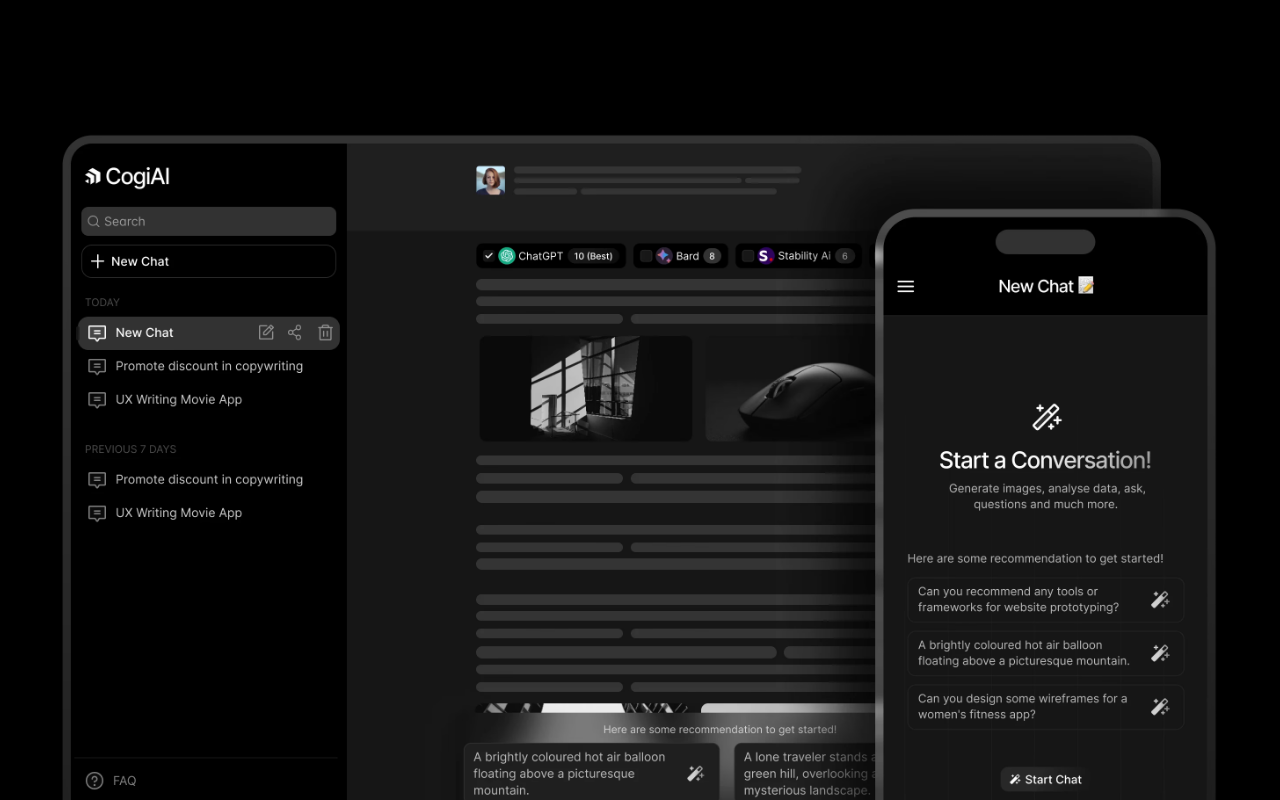
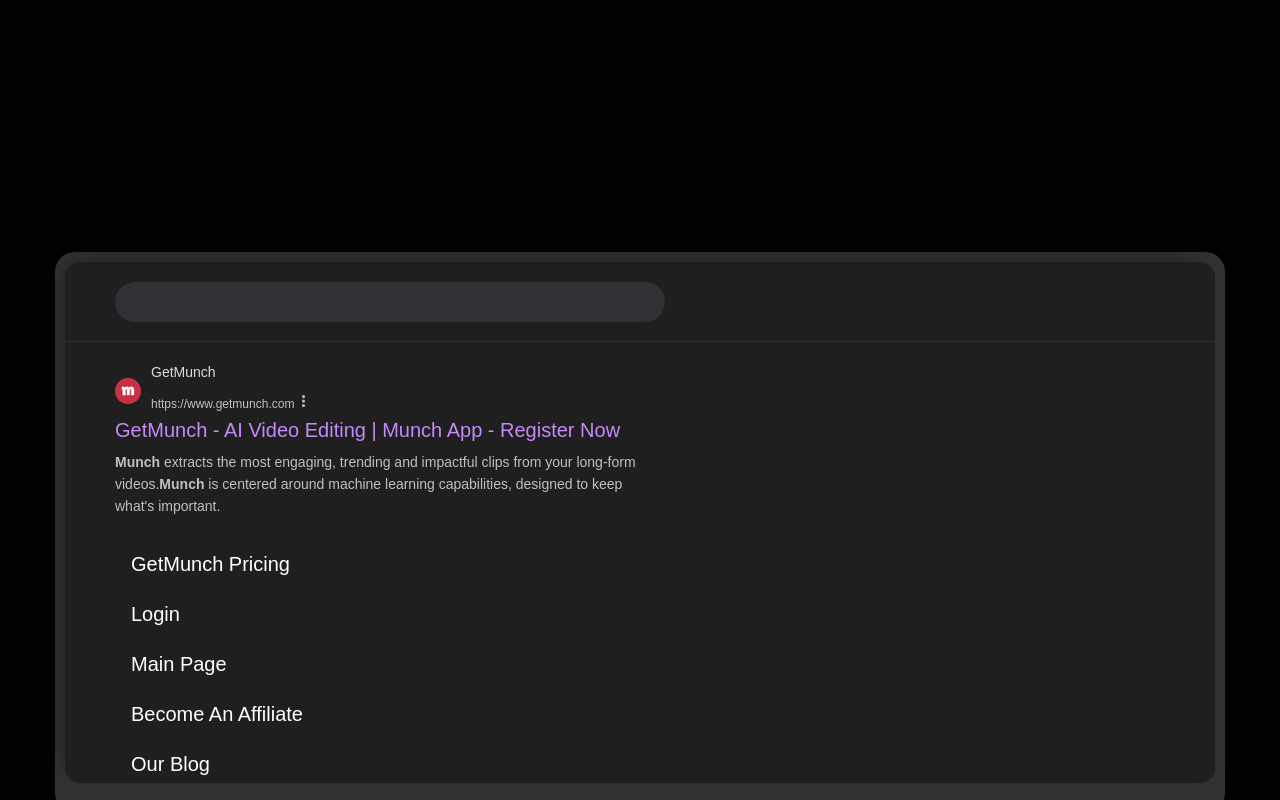
Before and after one commit to Nandita-Paul/ppccai, a React (Create React App) app: page / in a window 1280 px wide. Shown: the part 720-1520 px from the top of the page. Built offline with nearby package versions, Linux system fonts and the light colour scheme.

Commit message:
google sec

```diff
--- a/public/index.html
+++ b/public/index.html
@@ -6,6 +6,9 @@
     <link href="https://cdn.jsdelivr.net/npm/bootstrap@5.3.3/dist/css/bootstrap.min.css" rel="stylesheet" integrity="sha384-QWTKZyjpPEjISv5WaRU9OFeRpok6YctnYmDr5pNlyT2bRjXh0JMhjY6hW+ALEwIH" crossorigin="anonymous">
     <link href="https://fonts.googleapis.com/css2?family=Inter:wght@100..900&display=swap" rel="stylesheet">
     <script src="https://cdn.jsdelivr.net/npm/bootstrap@5.3.3/dist/js/bootstrap.bundle.min.js" integrity="sha384-YvpcrYf0tY3lHB60NNkmXc5s9fDVZLESaAA55NDzOxhy9GkcIdslK1eN7N6jIeHz" crossorigin="anonymous"></script>
+    <script src="https://unpkg.com/boxicons@2.1.3/dist/boxicons.js"></script>
+    <link rel="stylesheet"
+    href="https://cdn.jsdelivr.net/npm/boxicons@latest/css/boxicons.min.css">
     <meta name="viewport" content="width=device-width, initial-scale=1" />
     <meta name="theme-color" content="#000000" />
     <meta
--- a/src/App.css
+++ b/src/App.css
@@ -412,3 +412,209 @@
     position: relative;
   }
 }
+
+.google_serach_input::placeholder {
+  color: #fff;
+  opacity: 1; /* Firefox */
+}
+
+.google_serach_input::-ms-input-placeholder { /* Edge 12 -18 */
+  color: #fff;
+}
+
+.wrapper{
+  background: #000000;
+  height: 100vh;
+  display: flex;
+  align-items: center;
+  font-family: Arial, sans-serif;
+}
+
+
+.desktop_mockup{
+  max-width: 1170px;
+  width: 100%;
+  margin: 0 auto;
+  background: #323232;
+  padding: 10px;
+  border-radius: 20px;
+padding-bottom: 30px;
+}
+
+.google_interface{
+  background: #1f1f1f;
+  width: 100%;
+  height: 100%;
+  border-radius: 15px;
+  -webkit-box-shadow: -7px -7px 24px -9px rgba(0,0,0,0.43);
+  -moz-box-shadow: -7px -7px 24px -9px rgba(0,0,0,0.43);
+
+}
+
+.google_serach{
+  border-bottom: 1px solid #313131;
+  height: 80px;
+  padding-top: 20px;
+  padding-left: 50px;
+}
+
+.google_serach_input{
+width: 50%;
+border-radius: 50px;
+background: #303135;
+height: 40px;
+border: none;
+outline: none;
+padding: 20px;
+}
+
+.brand_logo_img{
+  width: 26px;
+  height: 26px;
+  object-fit: cover;
+}
+
+
+.google_serach_result{
+  padding-left: 50px;
+  padding-top: 20px;
+  max-width: 600px;
+  width: 100%;
+}
+
+.brand_logo_img img{
+  width: 100%;
+  height: 100%;
+  border-radius: 20px;
+}
+
+
+.serach_item{
+  display: flex;
+  align-items: center;
+  gap: 10px;
+}
+
+.barnd_name h6{
+  font-family: Arial, sans-serif;
+  font-size: 14px;
+  line-height: 20px;
+  color:#dadce0;
+  font-weight: normal;
+}
+
+
+.link{
+  display: flex;
+  align-items: center;
+  justify-content: center;
+}
+
+.website_link{
+  display: inline-block;
+  font-size: 12px;
+  color: #bdc1c6;
+  line-height: 18px;
+  text-decoration: none;
+}
+
+.modal_dot{
+  display: inline-block;
+  font-size: 18px;
+  color: #bdc1c6;
+}
+.serach_result_main a{
+  text-decoration: none;
+}
+
+.serach_result_main a h1 {
+  font-size: 20px;
+  line-height: 26px;
+  color: #c58af9;
+  text-decoration: none;
+  font-weight: normal;
+}
+
+.serach_result_main a h1:hover{
+text-decoration: underline;
+}
+
+.info{
+  color: #bdc1c6;
+  font-size: 14px;
+  line-height: 1.58;
+}
+
+.brand_name_highlisght{
+  font-weight: bold;
+}
+
+.Ktlw8e{
+margin: 0;
+max-width: 568px;
+width: 100%;
+padding: 18px 0 4px 16px;
+}
+
+.iCzAIb a{
+  font-size: 20px;
+  line-height: 26px;
+  text-decoration: none;
+  color: #fff;
+}
+
+.iCzAIb a:hover{
+  border-bottom: 2px solid #fff;
+}
+.d-none-icon{
+  display: none;
+}
+
+
+@media only screen and (max-width: 600px) {
+  .wrapper{
+      padding: 10px;
+  }
+  .google_serach {
+      padding: 20px 20px;
+  }
+  .google_serach_input{
+      width: 100%;
+  }
+  .google_serach_result{
+      padding: 20px 20px;
+  }
+  .serach_result_main h1 a {
+      font-size: 18px;
+      color: #c58af9;
+      text-decoration: none;
+      font-weight: normal;
+  }
+  .d-none{
+      display: none;
+  }
+
+  .iCzAIb a{
+      font-size: 16px;
+      line-height: 20px;
+
+  }
+  .Ktlw8e{
+      padding: 15px 0px;
+      border-bottom: 1px solid #313131;
+
+  }
+  .d-flx{
+      display: flex;
+      justify-content: space-between;
+  }
+  .d-none-icon{
+      display: block;
+      font-size: 25px;
+      color: #fff;
+  }
+}
+
+@media only screen and (max-width: 375px) {
+
+}
--- a/src/Pages/HomePage.js
+++ b/src/Pages/HomePage.js
@@ -115,14 +115,97 @@
 
         <section className="frame-image-sc bg-black space-mr">
           <AnimatedSection>
-            <div className="container">
-              <div className="d-md-block d-none">
-                <img src="/images/frame1.png" alt="" />
+            <div className="wrapper">
+              <div className="desktop_mockup">
+                <div className="google_interface">
+                  <div className="google_serach">
+                    <input type="text" className="google_serach_input"/>
+                  </div>
+                  <div className="google_serach_result">
+                    <div className="serach_item">
+                      <div className="brand_logo_img">
+                        <img src="images/download.png" alt=""/>
+                      </div>
+                      <div className="brand_info">
+                        <div className="barnd_name">
+                          <h6>GetMunch</h6>
+                          <div className="link">
+                            <a href="https://www.getmunch.com" target="_blank" className="website_link">https://www.getmunch.com</a>
+                            <a href="" className="modal_dot"><i className='bx bx-dots-vertical-rounded' ></i></a>
+                          </div>
+
+                        </div>
+                      </div>
+                    </div>
+                    <div className="serach_result_main">
+
+                      <a href="https://www.getmunch.com/?everid=&oid=2&affid=45&source_id=munch&gad_source=1&gclid=CjwKCAjw5Ky1BhAgEiwA5jGujnDj13SG5uIE0xTl617SuBP3vYSLCBm1vr0jMR6uF-aQm83rxWE5xRoCpd0QAvD_BwE" className="" target="_blank">
+                        <h1>  GetMunch - AI Video Editing | Munch App - Register Now</h1>
+                      </a>
+
+                      <p className="info"><span className="brand_name_highlisght">Munch</span> extracts the most engaging, trending and impactful clips from your long-form videos.
+                        <span className="brand_name_highlisght">Munch</span> is centered around machine learning capabilities, designed to keep what's important.</p>
+                    </div>
+                    <div className="Ktlw8e">
+                      <div className="iCzAIb">
+                        <div className="d-flx">
+                          <a href="https://www.getmunch.com/?everid=&oid=2&affid=45&source_id=munch-pricing&gad_source=1&gclid=CjwKCAjw5Ky1BhAgEiwA5jGujvEvl46e6lRPJumAVHq3s3IGvPwjOdtBDxZykDHpcU9tw1d7DbP84xoCu_QQAvD_BwE" className="">
+                            GetMunch Pricing
+                          </a>
+                          <div className="icon d-none-icon"><i className='bx bx-chevron-right'></i></div>
+                        </div>
+                        <p className="info d-none">Check Out The Pricing And Pick The Best Plan</p>
+                      </div>
+                    </div>
+                    <div className="Ktlw8e">
+                      <div className="iCzAIb">
+                        <div className="d-flx">
+                          <a href="https://www.getmunch.com/?everid=&oid=2&affid=45&source_id=munch-pricing&gad_source=1&gclid=CjwKCAjw5Ky1BhAgEiwA5jGujvEvl46e6lRPJumAVHq3s3IGvPwjOdtBDxZykDHpcU9tw1d7DbP84xoCu_QQAvD_BwE" className="">
+                            Login
+                          </a>
+                          <div className="icon d-none-icon"><i className='bx bx-chevron-right'></i></div>
+                        </div>
+                        <p className="info d-none">Enter the Required Details To Log In To Your Account.</p>
+                      </div>
+                    </div>
+                    <div className="Ktlw8e">
+                      <div className="iCzAIb">
+                        <div className="d-flx">
+                          <a href="https://www.getmunch.com/?everid=&oid=2&affid=45&source_id=munch-pricing&gad_source=1&gclid=CjwKCAjw5Ky1BhAgEiwA5jGujvEvl46e6lRPJumAVHq3s3IGvPwjOdtBDxZykDHpcU9tw1d7DbP84xoCu_QQAvD_BwE" className="">
+                            Main Page
+                          </a>
+                          <div className="icon d-none-icon"><i className='bx bx-chevron-right'></i></div>
+                        </div>
+                        <p className="info d-none">Get To Know Us And Find Out More</p>
+                      </div>
+                    </div>
+                    <div className="Ktlw8e">
+                      <div className="iCzAIb">
+                        <div className="d-flx">
+                          <a href="https://www.getmunch.com/?everid=&oid=2&affid=45&source_id=munch-pricing&gad_source=1&gclid=CjwKCAjw5Ky1BhAgEiwA5jGujvEvl46e6lRPJumAVHq3s3IGvPwjOdtBDxZykDHpcU9tw1d7DbP84xoCu_QQAvD_BwE" className="">
+                            Become An Affiliate
+                          </a>
+                          <div className="icon d-none-icon"><i className='bx bx-chevron-right'></i></div>
+                        </div>
+
+                        <p className="info d-none">Fill Out the Form With Your Details To Join Our Program.</p>
+                      </div>
+                    </div>
+                    <div className="Ktlw8e">
+                      <div className="iCzAIb">
+                        <div className="d-flx">
+                          <a href="https://www.getmunch.com/?everid=&oid=2&affid=45&source_id=munch-pricing&gad_source=1&gclid=CjwKCAjw5Ky1BhAgEiwA5jGujvEvl46e6lRPJumAVHq3s3IGvPwjOdtBDxZykDHpcU9tw1d7DbP84xoCu_QQAvD_BwE" className="">
+                            Our Blog
+                          </a>
+                          <div className="icon d-none-icon"><i className='bx bx-chevron-right'></i></div>
+                        </div>
+
+                        <p className="info d-none">Check Out Our Blog And Get Inspired</p>
+                      </div>
+                    </div>
+                  </div>
+                </div>
               </div>
-              <div className="d-block d-md-none">
-                <img src="/images/mb.png" alt="" />
-              </div>
-
             </div>
           </AnimatedSection>
         </section>
@@ -134,7 +217,7 @@
             <div className="row align-items-center justify-content-between">
               <div className="col-md-7 lft">
                 <h2>Extract Campaign Data</h2>
-                <p class="my-3">Launch your Google Ads campaign by exporting to Excel and importing it into the Google Ads Editor.</p>
+                <p className="my-3">Launch your Google Ads campaign by exporting to Excel and importing it into the Google Ads Editor.</p>
 
                 <div className="btn-sc d-md-flex align-items-center">
                   <div>
```
Also changed, not shown: public/images/download.png (added).
